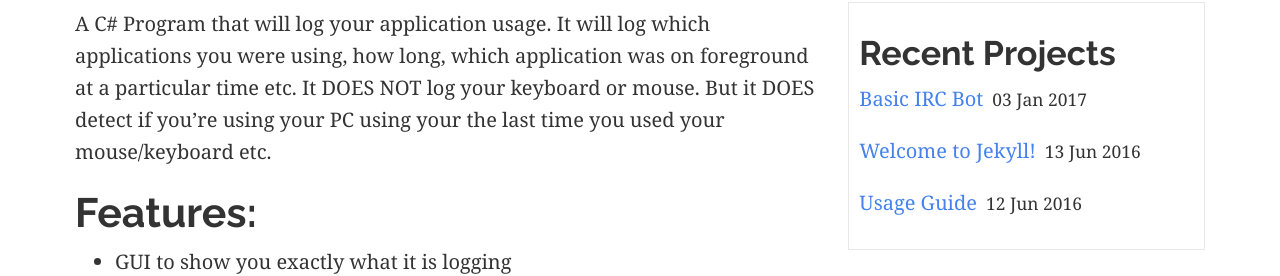
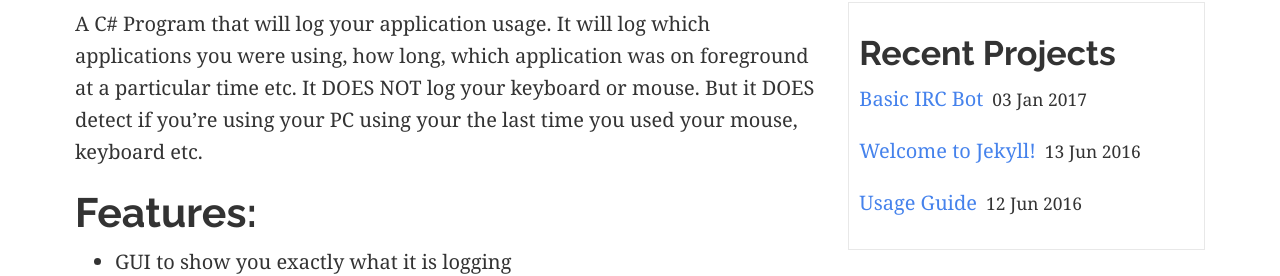
Before and after one commit to pateldhruv1993/pateldhruv1993, a Jekyll site: the page built from _posts/2017-01-04-application-logger.markdown, in a window 1280 px wide. Shown: the part 335-611 px from the top of the page. Built offline with Jekyll 4.4.1, drawn with Linux system fonts in a browser that asks for light colours.

```diff
--- a/_posts/2017-01-04-application-logger.markdown
+++ b/_posts/2017-01-04-application-logger.markdown
@@ -9,7 +9,7 @@ img: application-logger.png
 <a href="https://github.com/pateldhruv1993/Application-Logger" class="btn btn-primary">GitHub Link</a>
 
 <h1>What is this?</h1>
-A C# Program that will log your application usage. It will log which applications you were using, how long, which application was on foreground at a particular time etc. It DOES NOT log your keyboard or mouse. But it DOES detect if you're using your PC using your the last time you used your mouse/keyboard etc.
+A C# Program that will log your application usage. It will log which applications you were using, how long, which application was on foreground at a particular time etc. It DOES NOT log your keyboard or mouse. But it DOES detect if you're using your PC using your the last time you used your mouse, keyboard etc.
 
 <h1>Features:</h1>
 <ul>
```
